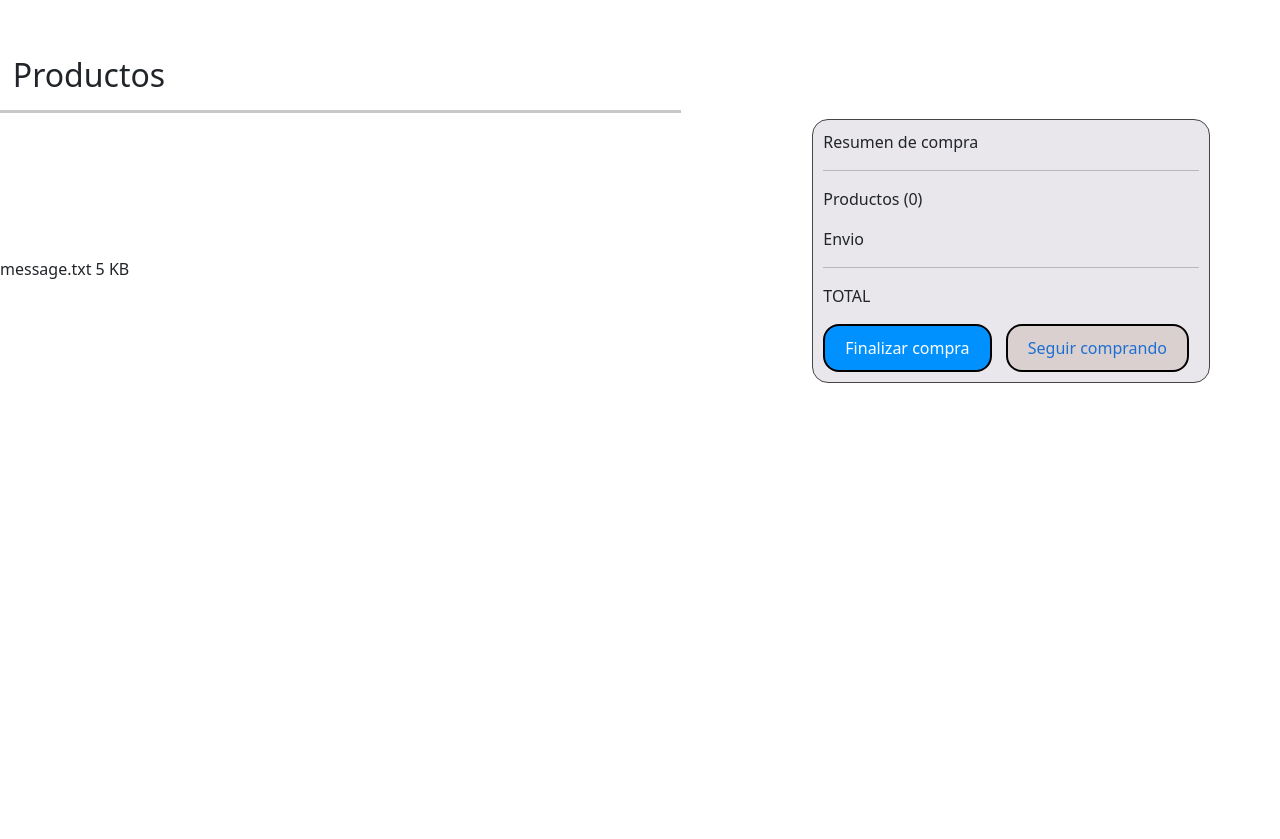
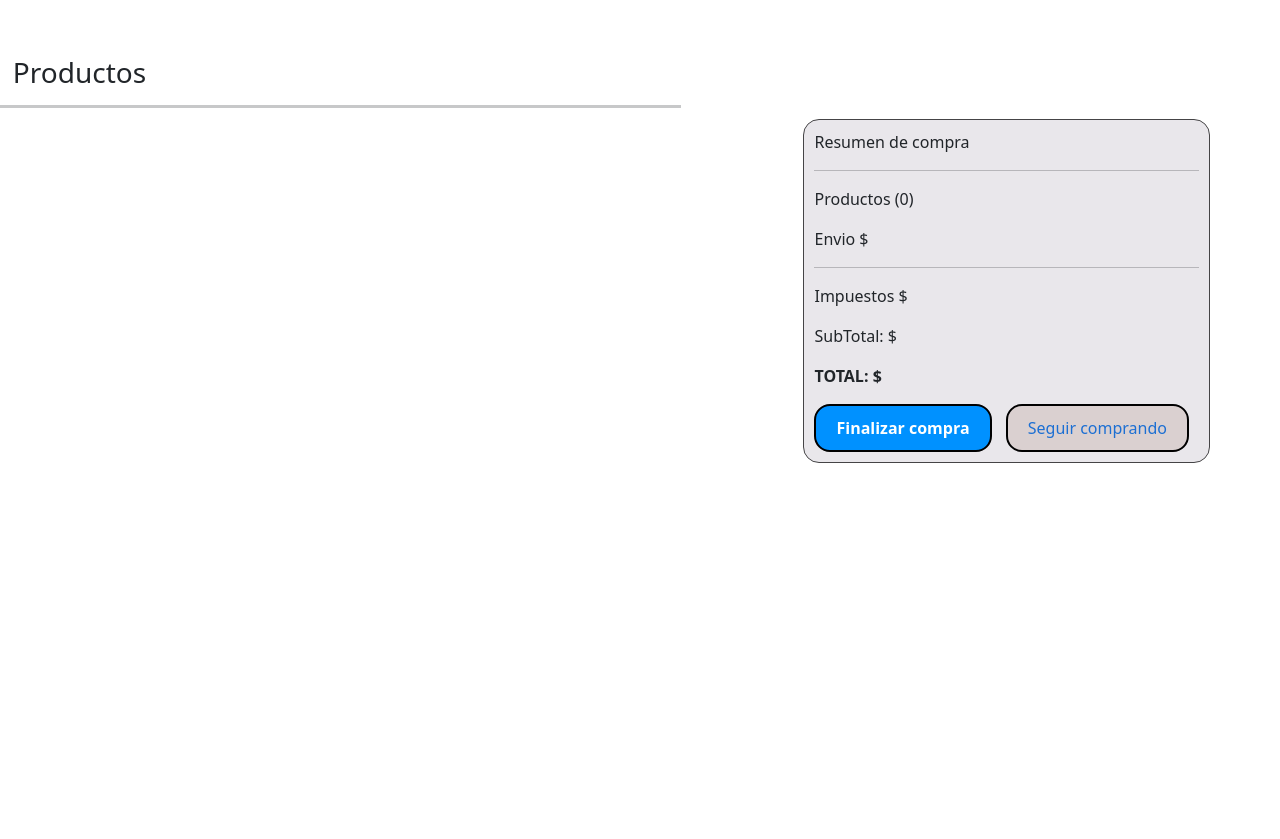
Before and after one commit to FranciscooGr/proyectoLab3, a PHP site: page /carrito.html in a window 1280 px wide. Shown: the part 89-928 px from the top of the page. Run offline with PHP 8.4, Linux system fonts and the light colour scheme.

Commit message:
Actualizacion del resumen de compras

```diff
--- a/carrito.html
+++ b/carrito.html
@@ -60,7 +60,7 @@
 
 <main class="maincarrito">
     <div class="carrito">
-        <h2>Productos</h2>
+        <h3>Productos</h3>
         <hr>
     </div>
 
@@ -72,21 +72,20 @@
         </head>
        <body>
             <p>Productos (0)</p>
-            <p>Envio</p>
+            <p>Envio $</p>
             <hr>
-            <p>TOTAL</p>
+            <p>Impuestos $</p>
+            <p>SubTotal: $</p>
+            <p style="font-weight: bold;">TOTAL: $</p>
        </body>
         <footer>
             <button class="boton1">Finalizar compra</button>
-            <button class="boton2">Seguir comprando</button>
+            <button class="boton2"><a class="nav-link" aria-current="page" href="/index.html" >Seguir comprando</a></button>
         </footer>
 
     </div>
 </main>
 
 
-
 </body>
 </html>
-message.txt
-5 KB
--- a/style.css
+++ b/style.css
@@ -277,7 +277,7 @@
     fill: rgb(34, 233, 84);
   }
 
-  .carrito h2{
+  .carrito h3{
 
     margin-top: -3%;
     margin-left: -10%;
@@ -289,8 +289,8 @@
     border-width: 3px;
   }
 
+
 /*Resumen de compra*/
-
 
 .resumenCompra {
     background-color:#e9e7eb;
@@ -300,7 +300,6 @@
     top: 80px;  /*Ajusta la posición verticalmente según tu diseño */
     right: 70px;  /*Ajusta la posición a la derecha del contenedor */
     border-radius: 1rem;
-    /*height: calc(210% - 50px);*/
 }
 
 .boton1{
@@ -310,8 +309,7 @@
     margin-right: 10px; /*Añade un margen a la derecha de los botones para separarlos*/
     border-radius:  1rem; /*cambia la curvatura del boton*/
     border-style: solid; /*estilo de borde*/
-   /*position: relative;*/
-    /*top: 18rem;*/
+    font-weight: bold;
 }
 
 .boton2{
@@ -321,6 +319,4 @@
     margin-right: 10px; /*  Añade un margen a la derecha de los botones para separarlos */
     border-radius:  1rem; /*cambia la curvatura del boton*/
     border-style: solid; /* estilo de borde*/
-    /*position: relative;*/
-    /*top: 18rem;*/
 }
```
